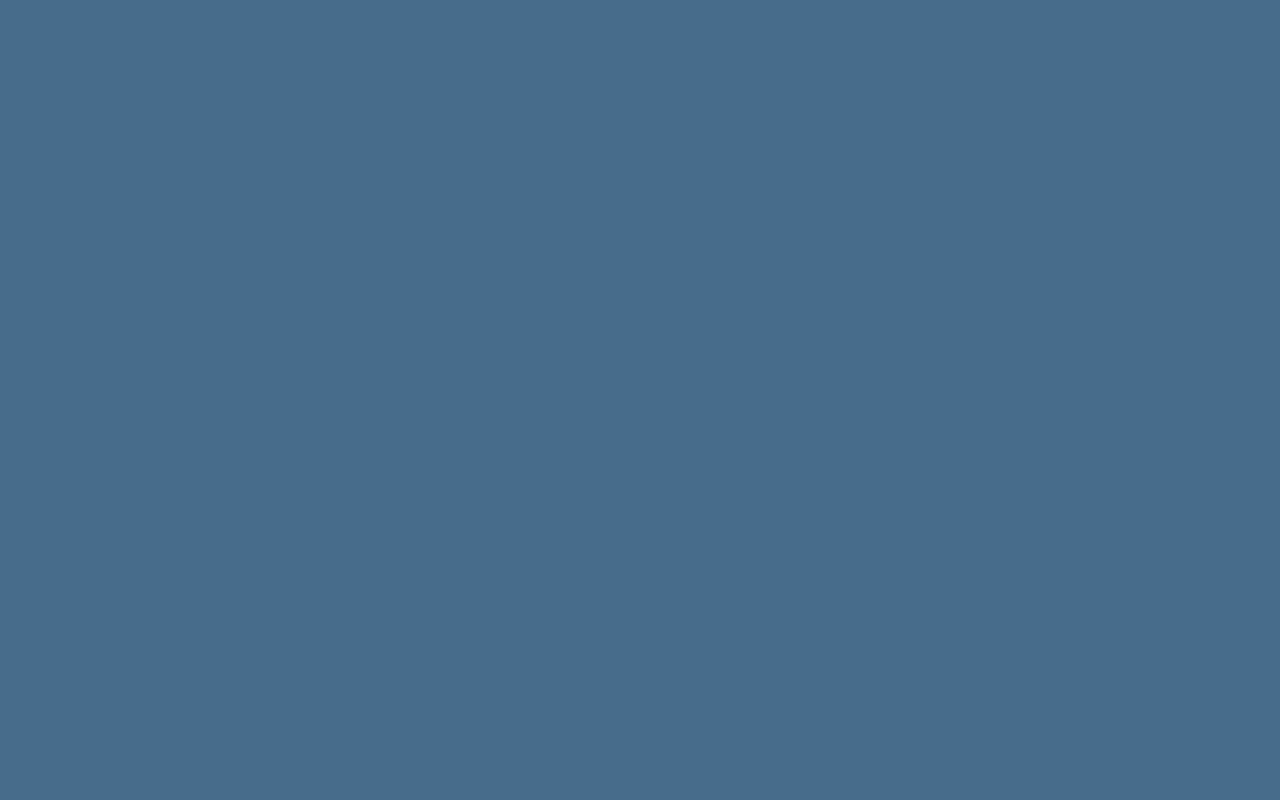
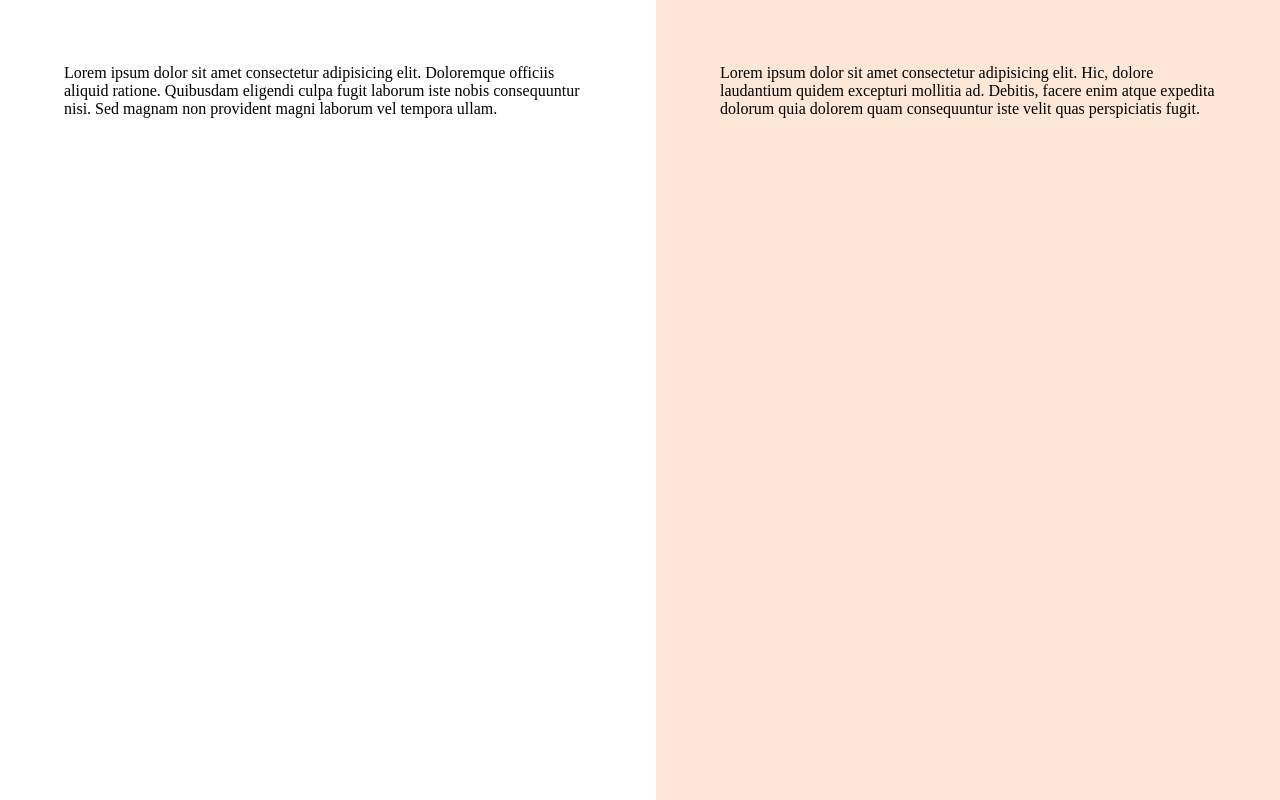
Before and after one commit to PeedroHenriqueCN/projeto-formularios, a plain HTML site: page index.html in a window 1280 px wide. Drawn offline with Linux system fonts and the light colour scheme.

Commit message:
layout css commit

```diff
--- a/index.html
+++ b/index.html
@@ -10,6 +10,14 @@
   <link href="https://fonts.googleapis.com/css2?family=Poppins:ital,wght@0,100;0,200;0,300;0,400;0,500;0,600;0,700;0,800;0,900;1,100;1,200;1,300;1,400;1,500;1,600;1,700;1,800;1,900&display=swap" rel="stylesheet">
 </head>
 <body>
+  <div id="app">
+    <main>
+      <div class="main-container">Lorem ipsum dolor sit amet consectetur adipisicing elit. Doloremque officiis aliquid ratione. Quibusdam eligendi culpa fugit laborum iste nobis consequuntur nisi. Sed magnam non provident magni laborum vel tempora ullam.</div>
+    </main>
 
+    <aside>
+      <div class="aside-container">Lorem ipsum dolor sit amet consectetur adipisicing elit. Hic, dolore laudantium quidem excepturi mollitia ad. Debitis, facere enim atque expedita dolorum quia dolorem quam consequuntur iste velit quas perspiciatis fugit.</div>
+    </aside>
+  </div>
 </body>
 </html>
--- a/styles/global.css
+++ b/styles/global.css
@@ -1,5 +1,11 @@
 body{
-  background-color: rgb(71, 108, 139);
+  overflow: hidden;
+}
+
+*{
+  margin: 0;
+  padding: 0;
+  box-sizing: border-box;
 }
 
 :root{
--- a/styles/index.css
+++ b/styles/index.css
@@ -1 +1,2 @@
 @import url(global.css);
+@import url(layout.css);
--- /dev/null
+++ b/styles/layout.css
@@ -0,0 +1,26 @@
+#app{
+  display: grid;
+  grid-template-columns: 51.25% 48.75%;
+
+  height: 100vh;
+  overflow: hidden;
+}
+
+main{
+  overflow: auto;
+  padding: 4rem;
+
+  & .main-container{
+    max-width: 33rem;
+    margin-left: auto;
+  }
+}
+
+aside{
+  background-color: var(--surface-secondary);
+  padding: 4rem;
+
+  & .aside-container{
+    max-width: 31rem;
+  }
+}
```
